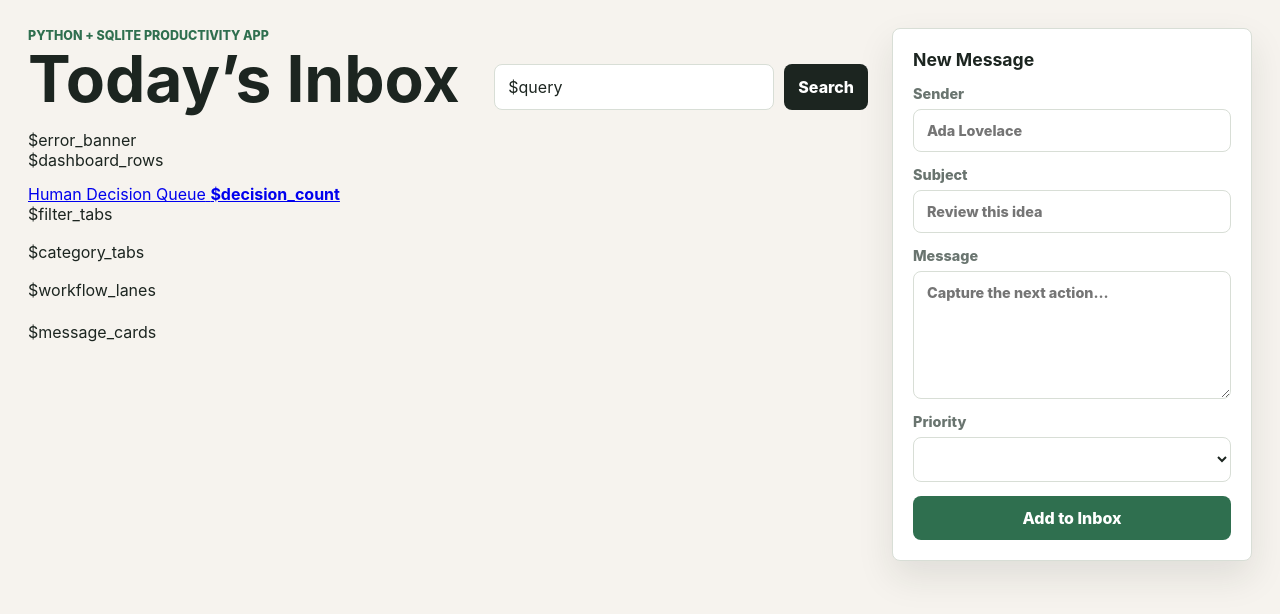
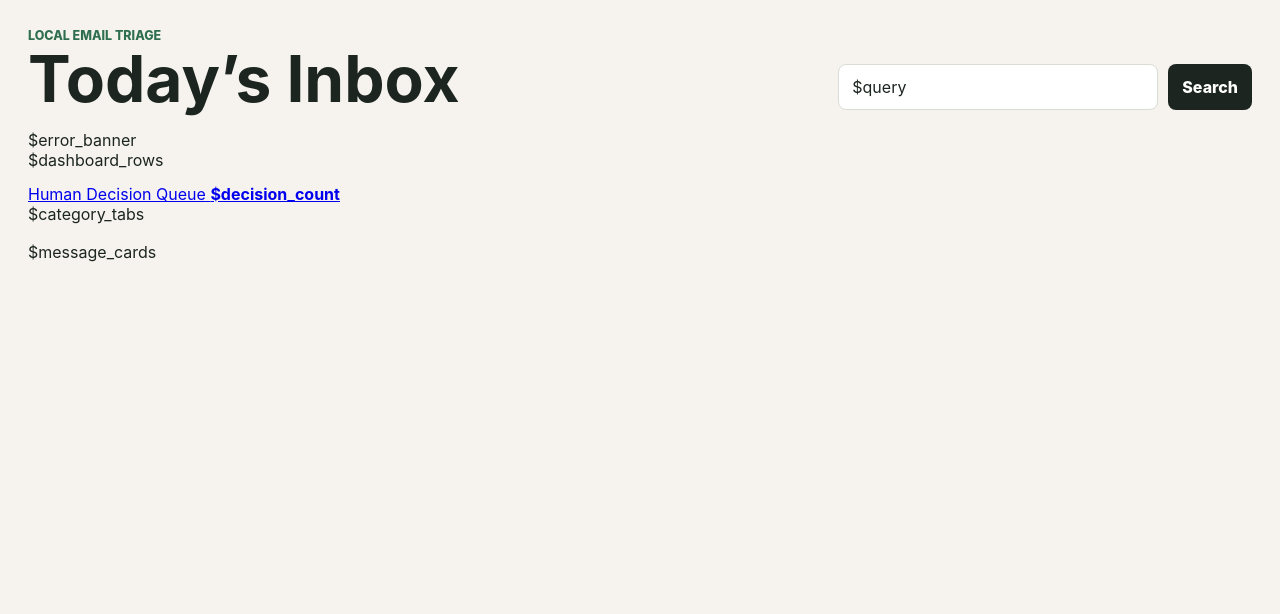
Before and after one commit to CodeBrakePy/inbox-zero-app, a Python web app: template inbox_zero_app/templates/index.html in a window 1280 px wide. Shown: the top 614 px of the page. Run offline with Jinja, Linux system fonts and the light colour scheme; the template is opened without the code that fills it, so the values that code supplies are empty.

Commit message:
Remove redundant dashboard code and refresh setup docs

```diff
--- a/inbox_zero_app/__init__.py
+++ b/inbox_zero_app/__init__.py
@@ -1,4 +1,4 @@
-"""Inbox Zero web app package."""
+"""Personal inbox triage dashboard package."""
 
 __all__ = ["__version__"]
 
--- a/inbox_zero_app/email_importer.py
+++ b/inbox_zero_app/email_importer.py
@@ -1,4 +1,4 @@
-"""Import email from an IMAP mailbox into the local Inbox Zero database."""
+"""Import email from an IMAP mailbox into the local triage database."""
 
 from __future__ import annotations
 
@@ -168,7 +168,7 @@ def _received_at(message: EmailMessage) -> Optional[str]:
 
 
 def main() -> None:
-    parser = argparse.ArgumentParser(description="Import email into Inbox Zero from an IMAP mailbox.")
+    parser = argparse.ArgumentParser(description="Import email into the inbox triage dashboard.")
     parser.add_argument("--host", default=os.getenv("INBOX_ZERO_IMAP_HOST"))
     parser.add_argument("--username", default=os.getenv("INBOX_ZERO_EMAIL"))
     parser.add_argument("--password", default=os.getenv("INBOX_ZERO_PASSWORD"))
--- a/inbox_zero_app/static/styles.css
+++ b/inbox_zero_app/static/styles.css
@@ -24,24 +24,14 @@ body {
 }
 
 button,
-input,
-select,
-textarea {
+input {
     font: inherit;
 }
 
 .app-shell {
-    display: grid;
-    grid-template-columns: minmax(0, 1fr) 360px;
-    gap: 24px;
-    width: min(1440px, 100%);
+    width: min(1280px, 100%);
     margin: 0 auto;
     padding: 28px;
-}
-
-.workspace,
-.compose-panel {
-    min-width: 0;
 }
 
 .workspace-header {
@@ -77,13 +66,11 @@ h1 {
 
 .search-form {
     display: grid;
-    grid-template-columns: minmax(180px, 280px) auto;
+    grid-template-columns: minmax(220px, 320px) auto;
     gap: 10px;
 }
 
-input,
-select,
-textarea {
+input {
     width: 100%;
     border: 1px solid var(--line);
     border-radius: 8px;
@@ -92,13 +79,9 @@ textarea {
     padding: 12px 13px;
 }
 
-textarea {
-    resize: vertical;
-}
-
 button,
-.tab,
 .criterion-tab,
+.decision-button,
 .error-page a {
     border: 0;
     border-radius: 8px;
@@ -108,13 +91,6 @@ button,
     font-weight: 800;
     padding: 12px 14px;
     text-decoration: none;
-}
-
-.tabs {
-    display: flex;
-    flex-wrap: wrap;
-    gap: 10px;
-    margin-bottom: 18px;
 }
 
 .dashboard-summary {
@@ -183,90 +154,28 @@ button,
     border: 1px solid var(--line);
 }
 
-.tab strong,
 .criterion-tab strong {
     color: var(--green);
 }
 
-.tab.active,
 .criterion-tab.active {
     background: var(--green);
     color: #fff;
     border-color: var(--green);
 }
 
-.tab.active strong,
 .criterion-tab.active strong {
     color: #fff;
 }
 
-.workflow {
-    display: grid;
-    grid-template-columns: repeat(4, minmax(0, 1fr));
-    gap: 14px;
-    margin: 0 0 22px;
-}
-
-.lane {
-    min-height: 164px;
-    border: 1px solid var(--line);
-    border-radius: 8px;
-    background: rgba(255, 255, 255, 0.66);
-    padding: 14px;
-}
-
-.lane header {
-    display: flex;
-    justify-content: space-between;
-    gap: 10px;
-}
-
-.lane h3 {
-    margin-bottom: 10px;
-    font-size: 0.95rem;
-}
-
-.lane strong {
-    color: var(--blue);
-}
-
-.lane ul {
-    display: grid;
-    gap: 8px;
-    margin: 0;
-    padding: 0;
-    list-style: none;
-}
-
-.lane li {
-    display: grid;
-    grid-template-columns: minmax(0, 1fr) auto;
-    gap: 8px;
-    color: var(--muted);
-    font-size: 0.88rem;
-}
-
-.lane li span {
-    overflow: hidden;
-    text-overflow: ellipsis;
-    white-space: nowrap;
-}
-
-.lane small {
-    color: var(--green);
-    font-weight: 800;
-    text-transform: uppercase;
-}
-
 .messages {
     display: grid;
-    grid-template-columns: repeat(auto-fill, minmax(280px, 1fr));
+    grid-template-columns: repeat(auto-fill, minmax(300px, 1fr));
     gap: 14px;
 }
 
 .message-card,
-.empty-state,
-.compose-panel {
+.empty-state {
     border: 1px solid var(--line);
     border-radius: 8px;
     background: var(--surface);
@@ -428,34 +309,6 @@ button,
 
 .empty-state p {
     color: var(--muted);
-}
-
-.compose-panel {
-    position: sticky;
-    top: 28px;
-    align-self: start;
-    padding: 20px;
-}
-
-.compose-panel h2 {
-    font-size: 1.1rem;
-}
-
-.compose-panel form {
-    display: grid;
-    gap: 14px;
-}
-
-label {
-    display: grid;
-    gap: 7px;
-    color: var(--muted);
-    font-size: 0.9rem;
-    font-weight: 800;
-}
-
-.primary-button {
-    background: var(--green);
 }
 
 .alert {
--- a/inbox_zero_app/templates/index.html
+++ b/inbox_zero_app/templates/index.html
@@ -3,20 +3,19 @@
 <head>
     <meta charset="utf-8">
     <meta name="viewport" content="width=device-width, initial-scale=1">
-    <title>Inbox Zero</title>
+    <title>Inbox Triage Dashboard</title>
     <link rel="stylesheet" href="/static/styles.css">
 </head>
 <body>
     <main class="app-shell">
-        <section class="workspace">
         <header class="workspace-header">
             <div>
-                    <p class="eyebrow">Python + SQLite productivity app</p>
+                <p class="eyebrow">Local email triage</p>
                 <h1>Today&rsquo;s Inbox</h1>
             </div>
             <form class="search-form" method="get" action="/">
-                    <input type="search" name="q" value="$query" placeholder="Search messages">
-                    <button type="submit" title="Search">Search</button>
+                <input type="search" name="q" value="$query" placeholder="Search imported email">
+                <button type="submit">Search</button>
             </form>
         </header>
 
@@ -31,45 +30,13 @@
             <strong>$decision_count</strong>
         </a>
 
-            <nav class="tabs" aria-label="Inbox filters">
-                $filter_tabs
-            </nav>
-
-            <nav class="criteria-tabs" aria-label="Response criteria">
+        <nav class="criteria-tabs" aria-label="Triage categories">
             $category_tabs
         </nav>
 
-            <section class="workflow" aria-label="Workflow summary">
-                $workflow_lanes
-            </section>
-
-            <section class="messages" aria-label="Messages">
+        <section class="messages" aria-label="Emails">
             $message_cards
         </section>
-        </section>
-
-        <aside class="compose-panel">
-            <h2>New Message</h2>
-            <form method="post" action="/messages">
-                <label>
-                    Sender
-                    <input name="sender" type="text" placeholder="Ada Lovelace" required>
-                </label>
-                <label>
-                    Subject
-                    <input name="subject" type="text" placeholder="Review this idea" required>
-                </label>
-                <label>
-                    Message
-                    <textarea name="body" rows="6" placeholder="Capture the next action..." required></textarea>
-                </label>
-                <label>
-                    Priority
-                    <select name="priority">$priority_options</select>
-                </label>
-                <button class="primary-button" type="submit">Add to Inbox</button>
-            </form>
-        </aside>
     </main>
 </body>
 </html>
```
Also changed, not shown: other parts of inbox_zero_app/static/styles.css (+46 -103 lines), inbox_zero_app/models.py (+2 -62 lines), inbox_zero_app/server.py (+40 -144 lines), tests/test_repository.py (+2 -16 lines), tests/test_server.py (+2 -2 lines), README.md. Lines whose indentation alone changed are shown as unchanged.
